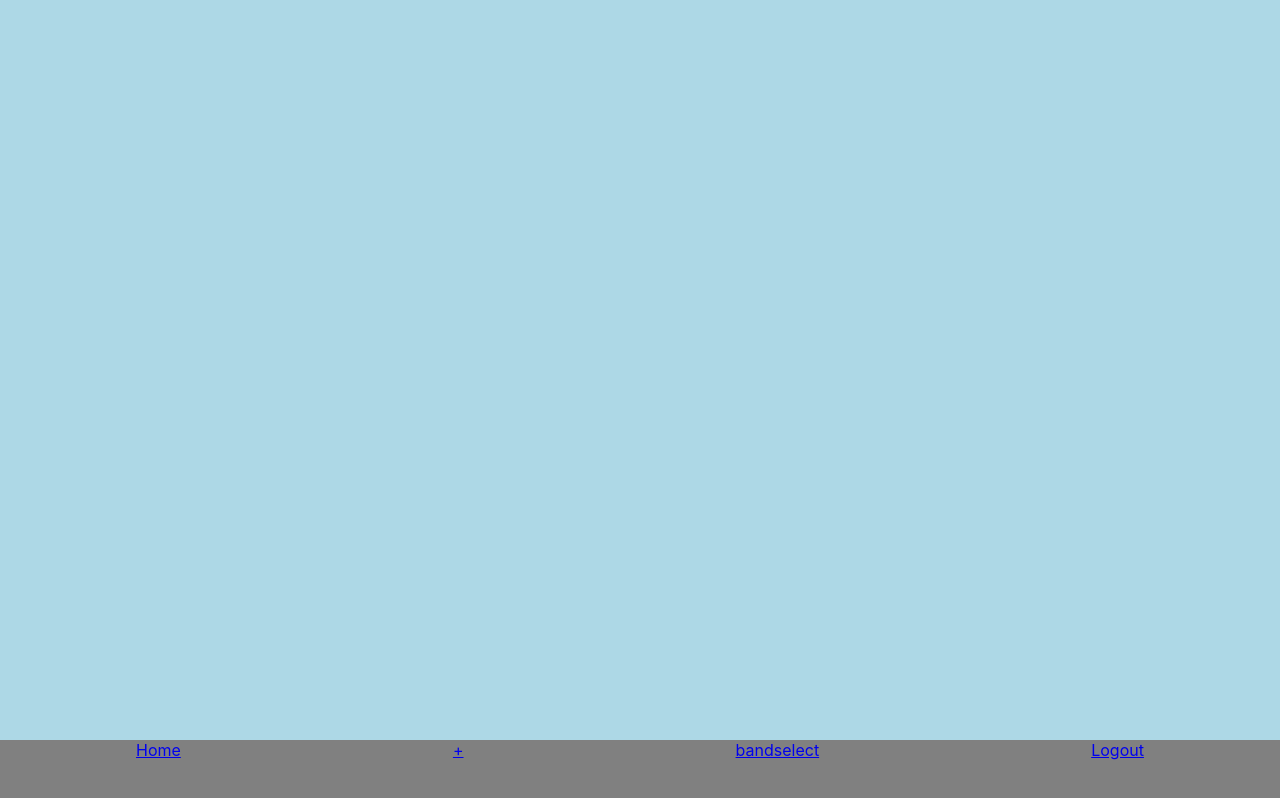
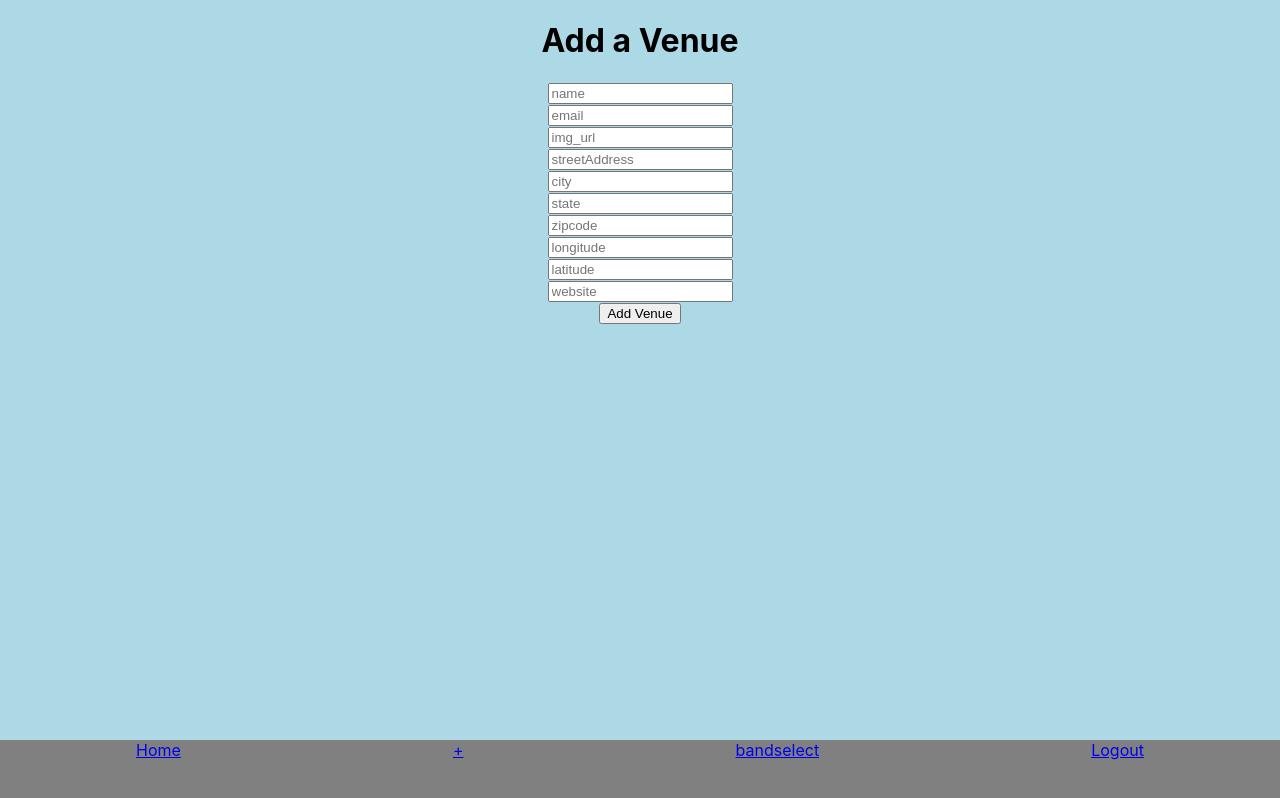
Before and after one commit to stbrown463/band-manager-fe, a React (Create React App) app: page /venue/add in a window 1280 px wide. Built offline with nearby package versions, Linux system fonts and the light colour scheme.

Commit message:
dummy add venue form created

```diff
--- a/src/App.js
+++ b/src/App.js
@@ -4,6 +4,7 @@ import AuthContainer from './AuthContainer'
 import BandSelect from './BandSelect'
 import BandAdd from './BandAdd'
 import ShowAdd from './ShowAdd'
+import VenueAdd from './VenueAdd'
 import Navigation from './Navigation'
 import ShowView from './ShowView'
 import NewContainer from './NewContainer'
@@ -323,6 +324,11 @@ class App extends Component {
               user_id={this.state.user_id}
               band_id={this.state.band_id}
               band_name={this.state.band_name}/>}/>
+            <Route exact path='/venue/add' render={() => <VenueAdd
+              username={this.state.username}
+              user_id={this.state.user_id}
+              band_id={this.state.band_id}
+              band_name={this.state.band_name}/>}/>
           </Switch>
         </main>
         <footer>
--- a/src/NewContainer/index.js
+++ b/src/NewContainer/index.js
@@ -20,6 +20,7 @@ class NewContainer extends Component {
 				<div className="row">
 					<div className="card">
 						<h2>Venue</h2>
+						<Link to={'/venue/add'} id='newshow'>Add</Link>
 					</div>
 					<div className="card">
 						<h2>Contact</h2>
--- a/src/ShowAdd/index.js
+++ b/src/ShowAdd/index.js
@@ -119,10 +119,10 @@ class ShowAdd extends Component {
 					</label>
 					<input name="notes" type="text" value={this.state.notes} placeholder="notes" onChange={this.handleChange}/><br/>
 					<input name="poster_url" type="url" value={this.state.poster_url} placeholder="poster_url" onChange={this.handleChange}/><br/>
-					<label>
+					{this.props.band_name ? <label>
 						Is {this.props.band_name} playing this show?
 						<input name="userIsMember" type="checkbox" value={this.state.userIsMember} placeholder="userIsMember" onChange={this.handleChange}/><br/>
-					</label>
+					</label> : null}
 					<button type="submit">Add Show</button>
 				</form>
 			</div>
--- /dev/null
+++ b/src/VenueAdd/index.js
@@ -0,0 +1,53 @@
+import React, { Component } from 'react'
+
+class VenueAdd extends Component {
+	constructor() {
+		super()
+
+		this.state ={
+			'name': '',
+			'email': '',
+			'img_url': '',
+			'streetAddress': '',
+			'city': '',
+			'state': '',
+			'zipcode': '',
+			'longitude': '',
+			'latitude': '',
+			'website': '',
+			'userWorksHere': false
+		}
+	}
+
+  handleChange = (e) => {
+    // console.log('handlechange is called');
+    this.setState({
+      [e.target.name]: e.target.value,
+      userIsMember: e.target.checked
+    })
+  }
+
+  render () {
+  	return (
+  		<div>
+  			<h1>Add a Venue</h1>
+  			<form>
+  				<input name="name" type="text" value={this.state.name} placeholder="name" onChange={this.handleChange}/><br/>
+  				<input name="email" type="text" value={this.state.email} placeholder="email" onChange={this.handleChange}/><br/>
+  				<input name="img_url" type="url" value={this.state.img_url} placeholder="img_url" onChange={this.handleChange}/><br/>
+  				<input name="streetAddress" type="text" value={this.state.streetAddress} placeholder="streetAddress" onChange={this.handleChange}/><br/>
+  				<input name="city" type="text" value={this.state.city} placeholder="city" onChange={this.handleChange}/><br/>
+  				<input name="state" type="text" value={this.state.state} placeholder="state" onChange={this.handleChange}/><br/>
+  				<input name="zipcode" type="number" value={this.state.zipcode} placeholder="zipcode" onChange={this.handleChange}/><br/>
+  				<input name="longitude" type="number" value={this.state.longitude} placeholder="longitude" onChange={this.handleChange}/><br/>
+  				<input name="latitude" type="number" value={this.state.latitude} placeholder="latitude" onChange={this.handleChange}/><br/>
+  				<input name="website" type="url" value={this.state.website} placeholder="website" onChange={this.handleChange}/><br/>
+  				<button>Add Venue</button>
+
+  			</form>
+  		</div>
+  	)
+  }
+}
+
+export default VenueAdd
```
